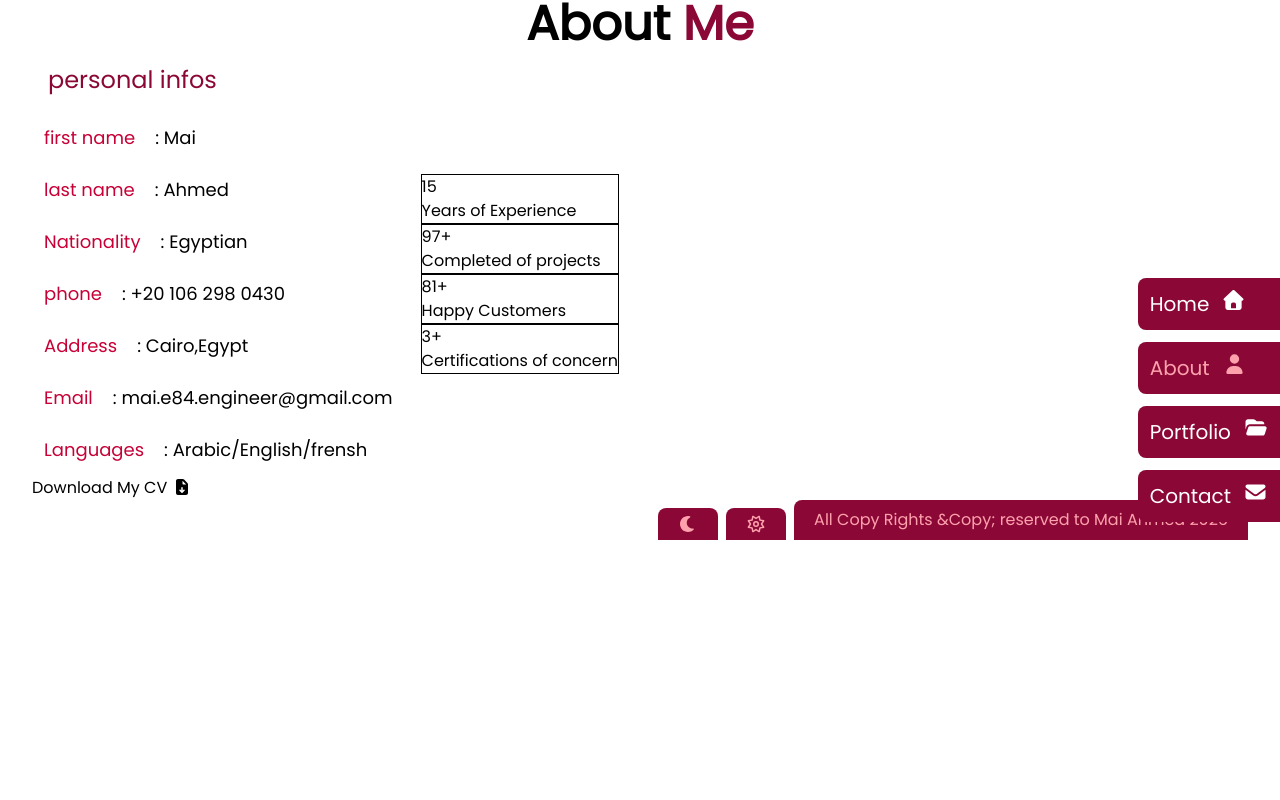
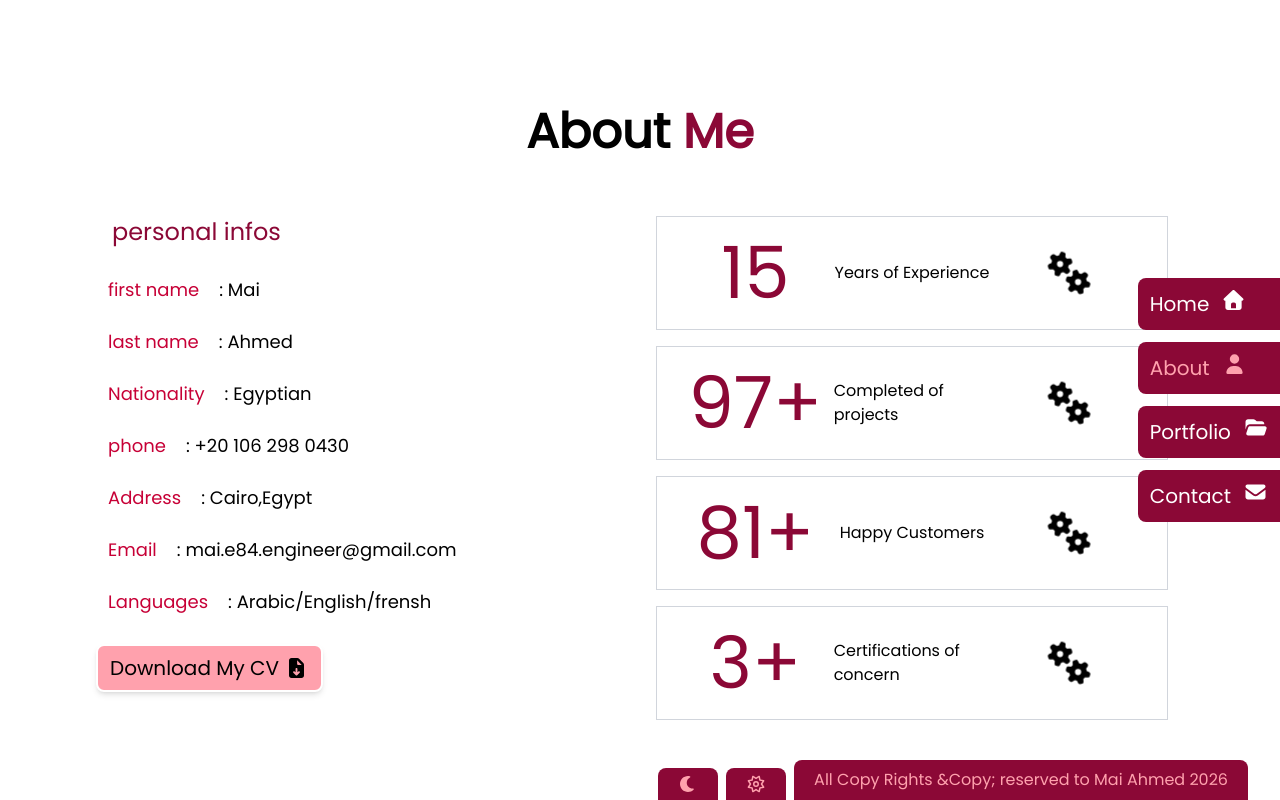
Before and after one commit to maioia/portfolio1, a React (Vite) app: page /about in a window 1280 px wide. Built offline with nearby package versions, Linux system fonts and the light colour scheme.

Commit message:
adding about page styling

```diff
--- a/src/Components/Footer/Footer.jsx
+++ b/src/Components/Footer/Footer.jsx
@@ -4,7 +4,7 @@ import { FontAwesomeIcon } from "@fortawesome/react-fontawesome";
 export default function Footer() {
   return (
     <>
-      <main className="container flex justify-end items-end gap-x-2">
+      <main className="container flex justify-end items-end gap-x-2 fixed inset-y-0 right-0 ">
         <FontAwesomeIcon
           icon={faMoon}
           className="lg:text-md px-5 py-2 rounded-t-lg bg-rose-900 text-rose-300"
--- a/src/Components/Status/Status.jsx
+++ b/src/Components/Status/Status.jsx
@@ -1,13 +1,19 @@
+import { faGears } from "@fortawesome/free-solid-svg-icons";
 import { status } from "../../Data.jsx";
+import { FontAwesomeIcon } from "@fortawesome/react-fontawesome";
 
 export default function Status() {
   return (
     <>
       {status.map(({ no, title }, index) => {
         return (
-          <div className="status-box border " key={index}>
-            <h3 className="statusNo">{no}</h3>
+          <div
+            className="status-box border border-gray-300 grid grid-cols-1 place-items-center lg:grid-cols-3 p-5 m-4"
+            key={index}
+          >
+            <h3 className="statusNo text-rose-900 lg:text-7xl">{no}</h3>
             <p className="status-title">{title}</p>
+            <FontAwesomeIcon icon={faGears} beatFade size="2xl" />{" "}
           </div>
         );
       })}
--- a/src/Data.jsx
+++ b/src/Data.jsx
@@ -17,15 +17,15 @@ export const personalInfo = [
   },
   {
     title: "Address",
-    description:": Cairo,Egypt",
+    description: ": Cairo,Egypt",
   },
   {
     title: "Email",
-    description:": mai.e84.engineer@gmail.com",
+    description: ": mai.e84.engineer@gmail.com",
   },
   {
     title: "Languages",
-    description:": Arabic/English/frensh",
+    description: ": Arabic/English/frensh",
   },
 ];
 
@@ -47,3 +47,55 @@ export const status = [
     title: "Certifications of concern",
   },
 ];
+
+export const skills = [
+  {
+    id: 1,
+    img: "img1",
+    title: "HTML",
+    level: "Advanced",
+    category: "category",
+  },
+  {
+    id: 2,
+    img: "img1",
+    title: "HTML",
+    level: "Advanced",
+    category: "category",
+  },
+  {
+    id: 3,
+    img: "img1",
+    title: "HTML",
+    level: "Advanced",
+    category: "category",
+  },
+  {
+    id: 4,
+    img: "img1",
+    title: "HTML",
+    level: "Advanced",
+    category: "category",
+  },
+  {
+    id: 5,
+    img: "img1",
+    title: "HTML",
+    level: "Advanced",
+    category: "category",
+  },
+  {
+    id: 6,
+    img: "img1",
+    title: "HTML",
+    level: "Advanced",
+    category: "category",
+  },
+  {
+    id: 7,
+    img: "img1",
+    title: "HTML",
+    level: "Advanced",
+    category: "category",
+  },
+];
--- a/src/index.css
+++ b/src/index.css
@@ -14,7 +14,7 @@
 }
 
 @utility container {
-  @apply mx-auto px-4 sm:px-6 lg:px-8;
+  @apply mx-auto px-4 sm:px-6 lg:px-8 max-w-6xl min-h-screen flex items-center;
 }
 
 @layer component {
--- a/src/pages/About/About.jsx
+++ b/src/pages/About/About.jsx
@@ -9,20 +9,21 @@ export default function About() {
   return (
     <>
       <main className="container">
-        <section className="about">
-          <h2 className="section-title text-center lg:text-5xl text-center font-extrabold">
+        <section className="">
+          <h2 className="section-title text-center my-5 lg:text-5xl p-6 font-extrabold">
             About <span className="text-rose-900">Me</span>
           </h2>
-          <div className="about-content flex gap-5 items-center">
-            <div className="about-info">
+          <div className="grid grid-cols-2">
+            <div className="">
               <h3 className="p-4 text-rose-900 text-2xl">personal infos</h3>
-              <ul className="info-list">
+              <ul className="">
                 <PersonalInfo />
               </ul>
               <Link
                 to="/public/pdf/MaiAhmedResume.pdf"
                 target="_blank"
                 rel="noopener noreferrer"
+                className="bg-rose-300 border-2 border-white rounded-lg shadow-md px-3 py-2 my-4 lg:text-xl hover:bg-rose-900 hover:text-white transition-all duration-400 ease-in-out"
               >
                 Download My CV <FontAwesomeIcon icon={faFileArrowDown} />
               </Link>
```
